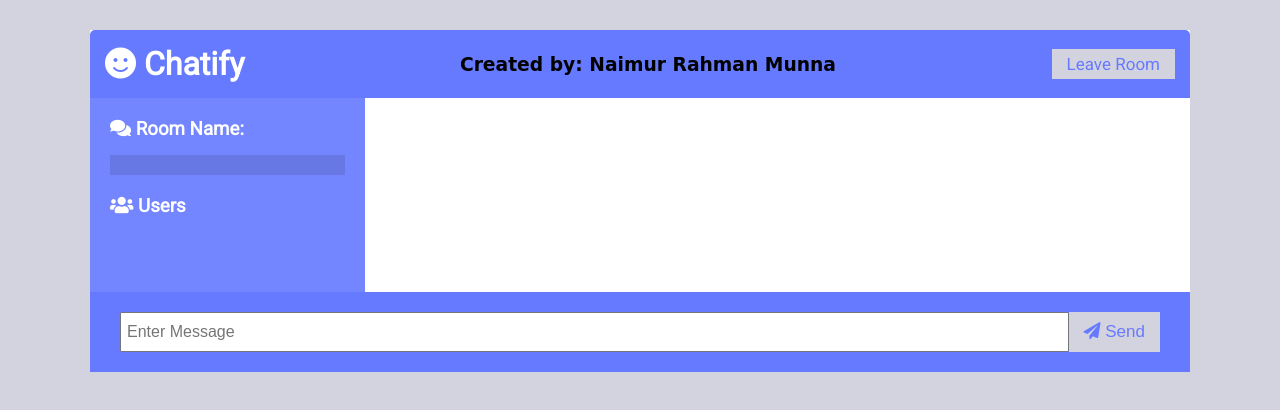
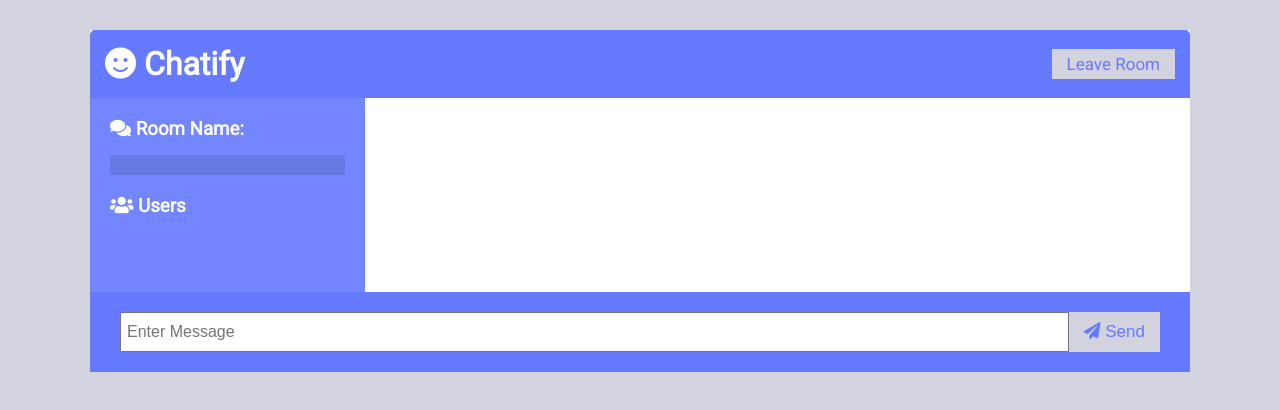
Before and after one commit to naimur-rahman123/chatify-app, a website: page public/chat.html in a window 1280 px wide. Drawn offline with nearby package versions, Linux system fonts and the light colour scheme; no server answers; a web font is replaced by a local one.

Commit message:
Update chat.html

```diff
--- a/public/chat.html
+++ b/public/chat.html
@@ -16,7 +16,6 @@
         <div class="chat-container">
             <header class="chat-header">
                 <h1><i class="fas fa-smile"></i> Chatify</h1>
-                <h3 class="subtitle">Created by: Naimur Rahman Munna</h3>
                 <a id="leave-btn" class="btn">Leave Room</a>
             </header>
             <main class="chat-main">
```
